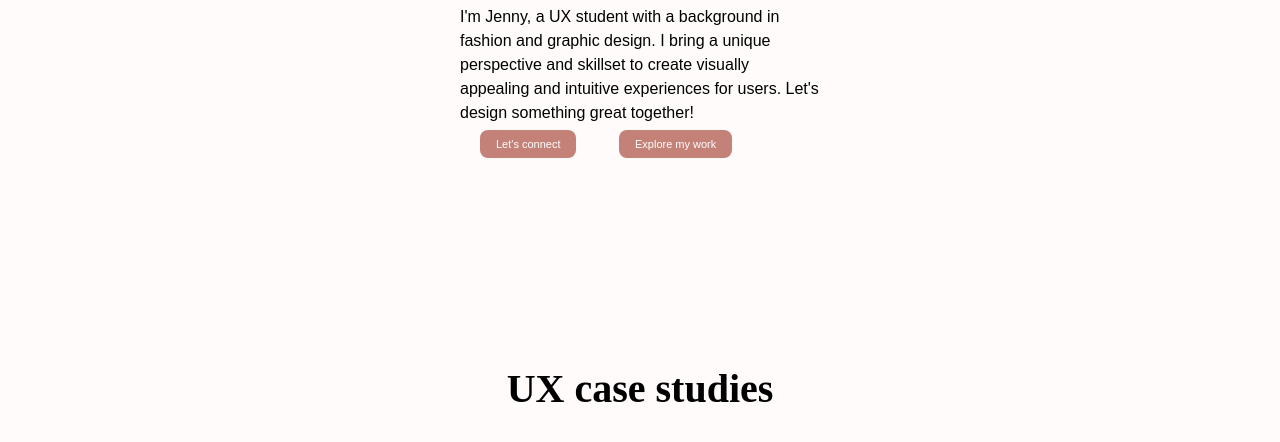
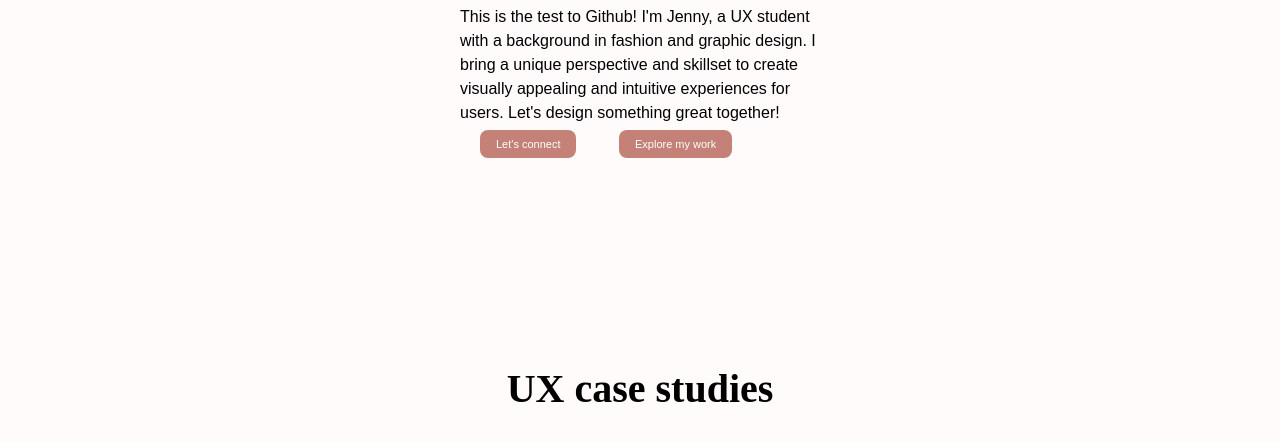
Before and after one commit to Jenriks/Main, a plain HTML site: page index.html in a window 1280 px wide. Shown: the part 247-689 px from the top of the page. Drawn offline with Linux system fonts and the light colour scheme.

Commit message:
Intro text changes in index.html

```diff
--- a/index.html
+++ b/index.html
@@ -20,7 +20,7 @@
 
   <article class="flex-container">
     <section class="flex-container-left"> <img src="Pictures/Hello_picture.svg" alt="Hello written in big text and a photo of Jenny above" class="max-width-imgtop">
-      <p class="Intro">I'm Jenny, a UX student with a background in fashion
+      <p class="Intro">This is the test to Github! I'm Jenny, a UX student with a background in fashion
         and graphic design. I bring a unique perspective
         and skillset to create visually appealing and
         intuitive experiences for users.
```
